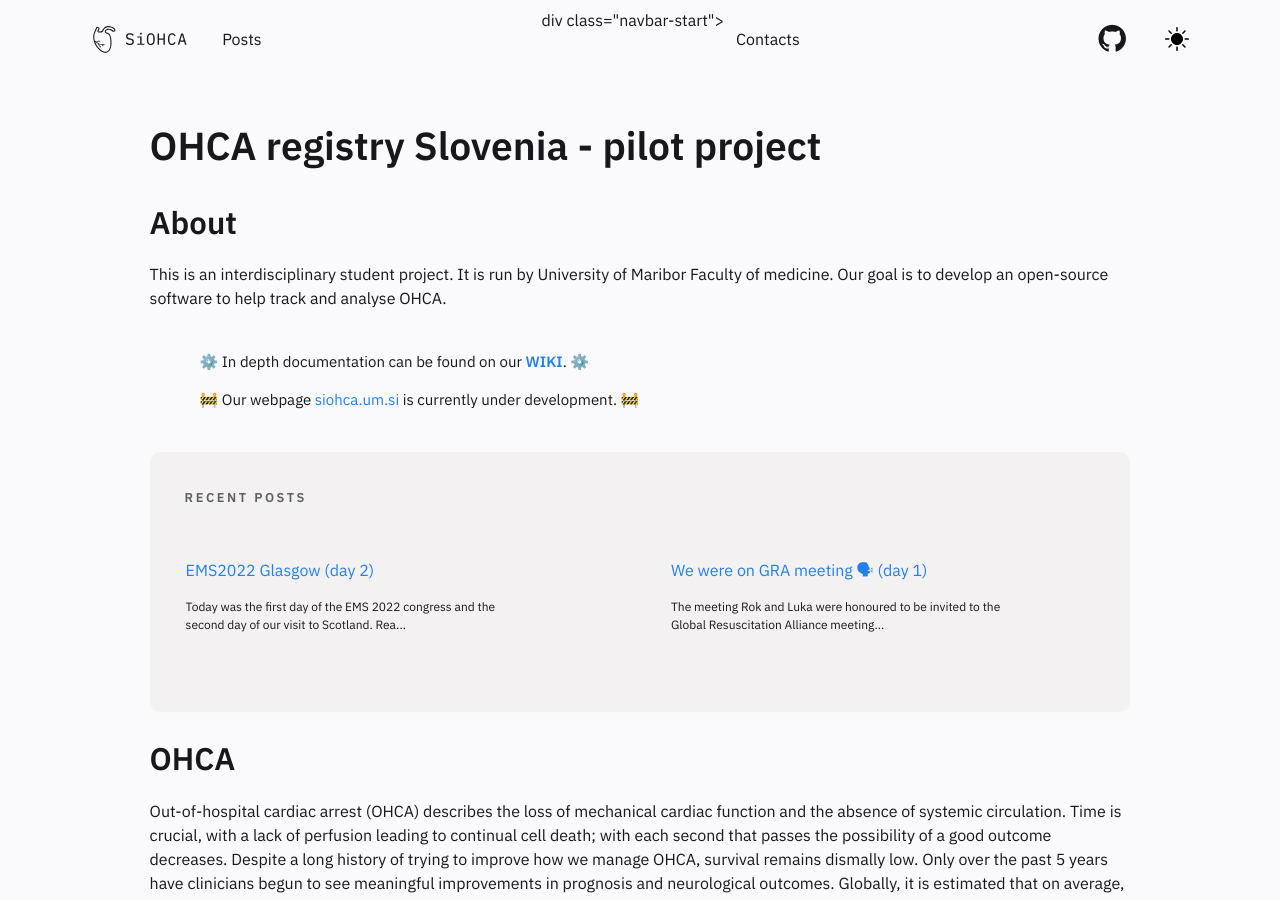
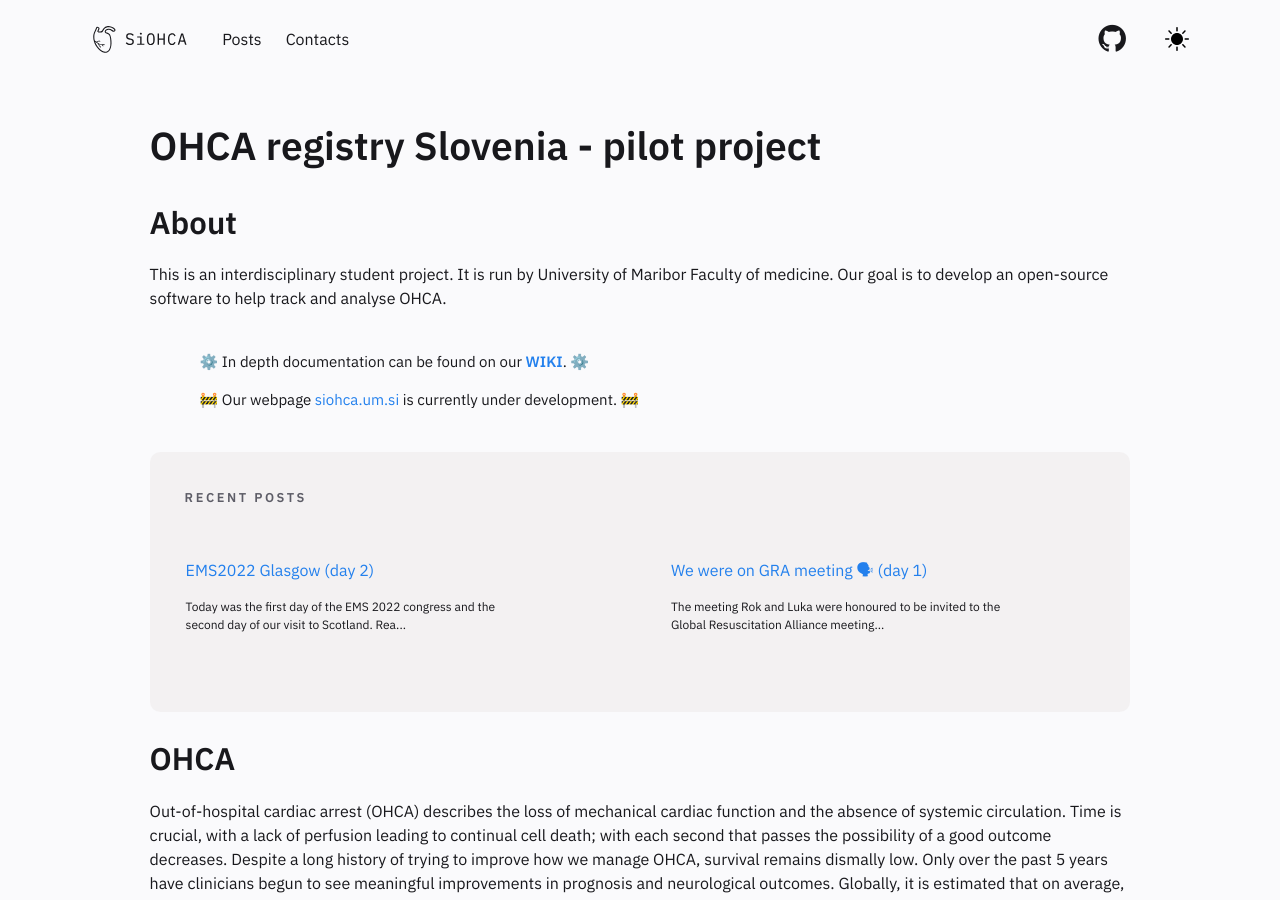
Before and after one commit to SterArcher/OHCA-registry-Slovenia, a Jekyll site: the page built from pages/index.md, in a window 1280 px wide and 900 px high. Built offline with Jekyll 4.4.1, drawn with Linux system fonts in a browser that asks for light colours; nearby versions of some CDN libraries.

Commit message:
Update Header.html

```diff
--- a/_includes/Header.html
+++ b/_includes/Header.html
@@ -46,8 +46,6 @@
             <a href="https://siohca.um.si/posts" class="navbar-item">
                 Posts
             </a>
-        </div>
-        div class="navbar-start">
             <a href="https://siohca.um.si/contacts" class="navbar-item">
                 Contacts
             </a>
```
